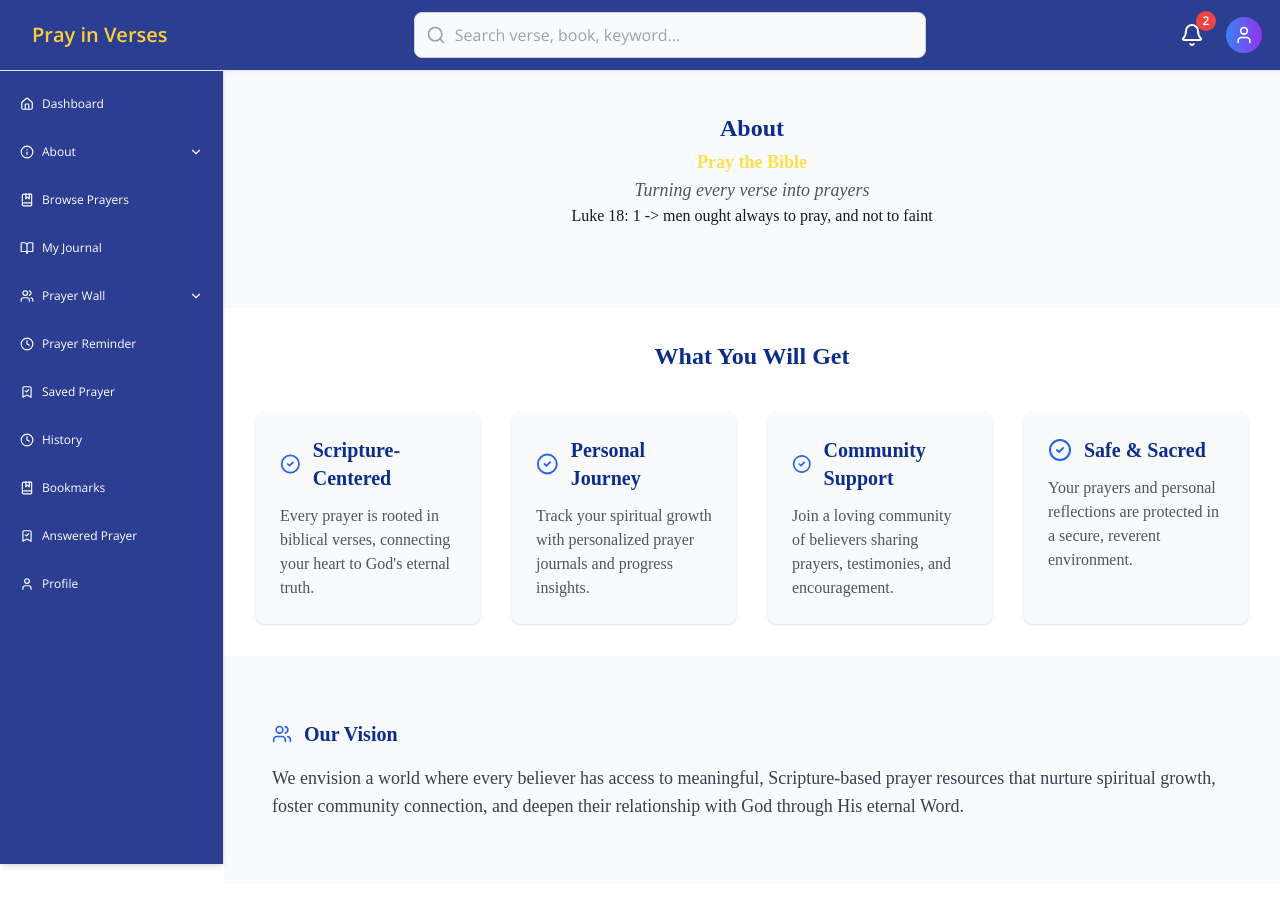
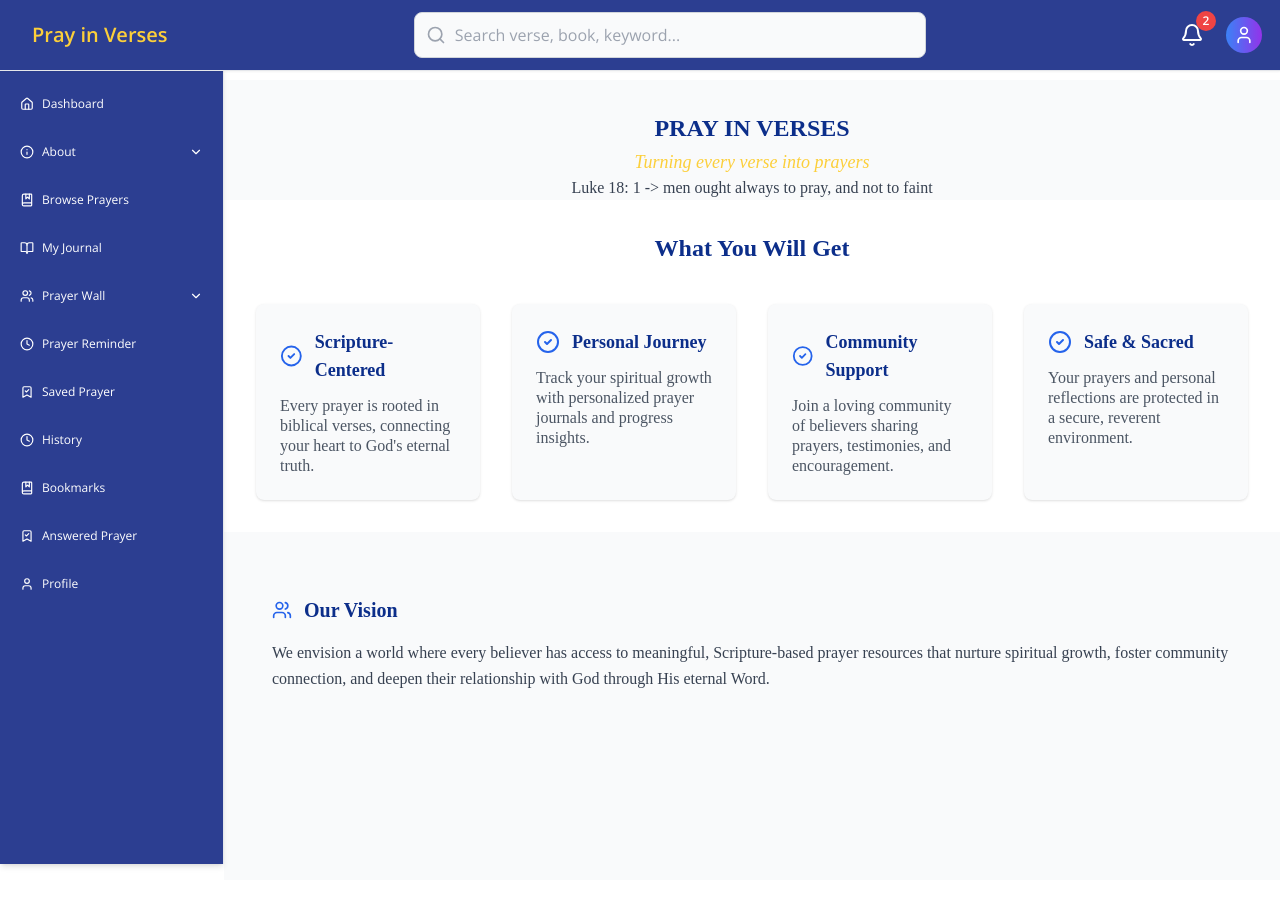
Before and after one commit to preckidtech/Pray-in-Verses, a React (Vite) app: page /about in a window 1280 px wide. Shown: the top 906 px of the page. Before the commit the page ends 884 px from the top, so only its background shows below. Built offline with nearby package versions, Linux system fonts and the light colour scheme.

Commit message:
new update on about

```diff
--- a/src/data/defaultContent.js
+++ b/src/data/defaultContent.js
@@ -3,8 +3,7 @@
 export function getDefaultAboutContent() {
   return {
     hero: {
-      title: "About",
-      highlight: "Pray the Bible",
+      title: "PRAY IN VERSES",
       description: "Turning every verse into prayers",
       motivation: "Luke 18: 1 -> men ought always to pray, and not to faint"
     },
--- a/src/pages/About.jsx
+++ b/src/pages/About.jsx
@@ -6,18 +6,18 @@ export default function About() {
   const content = getDefaultAboutContent();
 
   return (
-    <div className="md:ml-56 pt-8 bg-gray-50 min-h-screen font-['Poppins']">
+    <div className="my-[80px] md:ml-56 pt-8 bg-gray-50 min-h-screen font-['Poppins']">
       {/* Hero Section */}
-      <section className="  text-white py-20 px-8">
+      <section className=" text-white px-8">
         <div className="max-w-5xl mx-auto text-center">
           <h1 className="text-2xl text-[#0C2E8A] font-bold">{content.hero.title}</h1>
           <h2 className="text-lg mt-1 font-semibold text-yellow-300">
             {content.hero.highlight}
           </h2>
-          <p className="italic text-gray-600 text-lg max-w-2xl mx-auto">
+          <p className="italic text-[#FCCF3A] text-lg max-w-2xl mx-auto">
             {content.hero.description}
           </p>
-          <p className="text-gray-900">
+          <p className="text-gray-700">
             {content.hero.motivation}
           </p>
         </div>
@@ -34,9 +34,9 @@ export default function About() {
             >
               <div className="flex items-center gap-3 mb-3">
                 <CheckCircle2 size={24} className="text-blue-600" />
-                <h3 className="text-xl font-semibold">{feature.title}</h3>
+                <h3 className="text-lg font-semibold">{feature.title}</h3>
               </div>
-              <p className="text-gray-600">{feature.description}</p>
+              <p className=" text-sm md:text-[16px]  text-gray-600">{feature.description}</p>
             </div>
           ))}
         </div>
@@ -47,7 +47,7 @@ export default function About() {
         <h2 className="text-xl font-bold mb-4 flex items-center gap-3">
           <Users size={20} className="text-blue-600" /> {content.vision.title}
         </h2>
-        <p className="text-gray-700 text-sm md:text-lg leading-relaxed">
+        <p className="text-gray-700 text-sm md:text-[16px] leading-relaxed">
           {content.vision.description}
         </p>
       </section>
```
